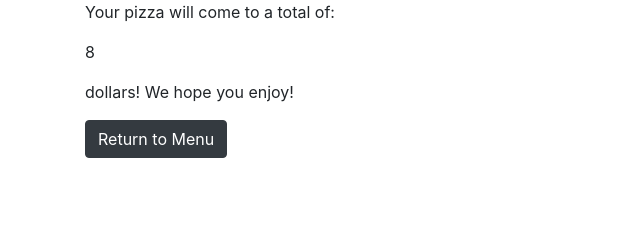
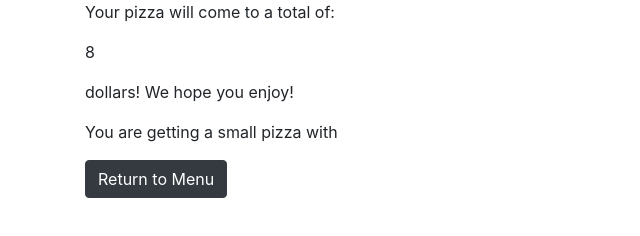
Before and after one commit to ElliotMcGonigal/pizza-parlor, a plain HTML site: page index.html in a window 1280 px wide. Both pictures are taken after a click on the button "Order your pizza!". Shown: the whole page, without its empty margins (0-640 px from the left). Drawn offline with Linux system fonts and the light colour scheme.

Commit message:
add description of order to receipt

```diff
--- a/index.html
+++ b/index.html
@@ -67,6 +67,7 @@
       <p>Your pizza will come to a total of: </p>
       <p id="priceDisplay"></p>
       <p> dollars! We hope you enjoy!</p>
+      <p id="pizzaInfo"></p>
       <button type="button" class="btn btn-dark" id="return">Return to Menu</button>
     </div>
   </div>
--- a/js/scripts.js
+++ b/js/scripts.js
@@ -21,6 +21,10 @@ Pizza.prototype.priceOfPizza = function() {
   this.price = pizzaPrice;
 }
 
+
+///User Interface Logic
+
+
 $(document).ready(function() {
   $("#createPizza").submit(function(event) {
     event.preventDefault();
@@ -32,7 +36,20 @@ $(document).ready(function() {
     });
     const userPizza = new Pizza(pizzaSize, toppingsArray);
     userPizza.priceOfPizza();
+    function pInfo() {
+      let statement = "You are getting a " + userPizza.size + " pizza with ";
+      toppingsArray.forEach(function(current, posi) {
+        if(posi !== toppingsArray.length -1) {
+          statement = statement + current + ", ";
+        } else {
+          statement = statement + "and " + current + ".";
+        }
+      })
+      return statement;
+    }
+    let pizzaInfo = pInfo();
     $("#priceDisplay").html(userPizza.price);
+    $("#pizzaInfo").html(pizzaInfo);
     $("#menu").toggle();
     $("#pricing").toggle();
   });
```
